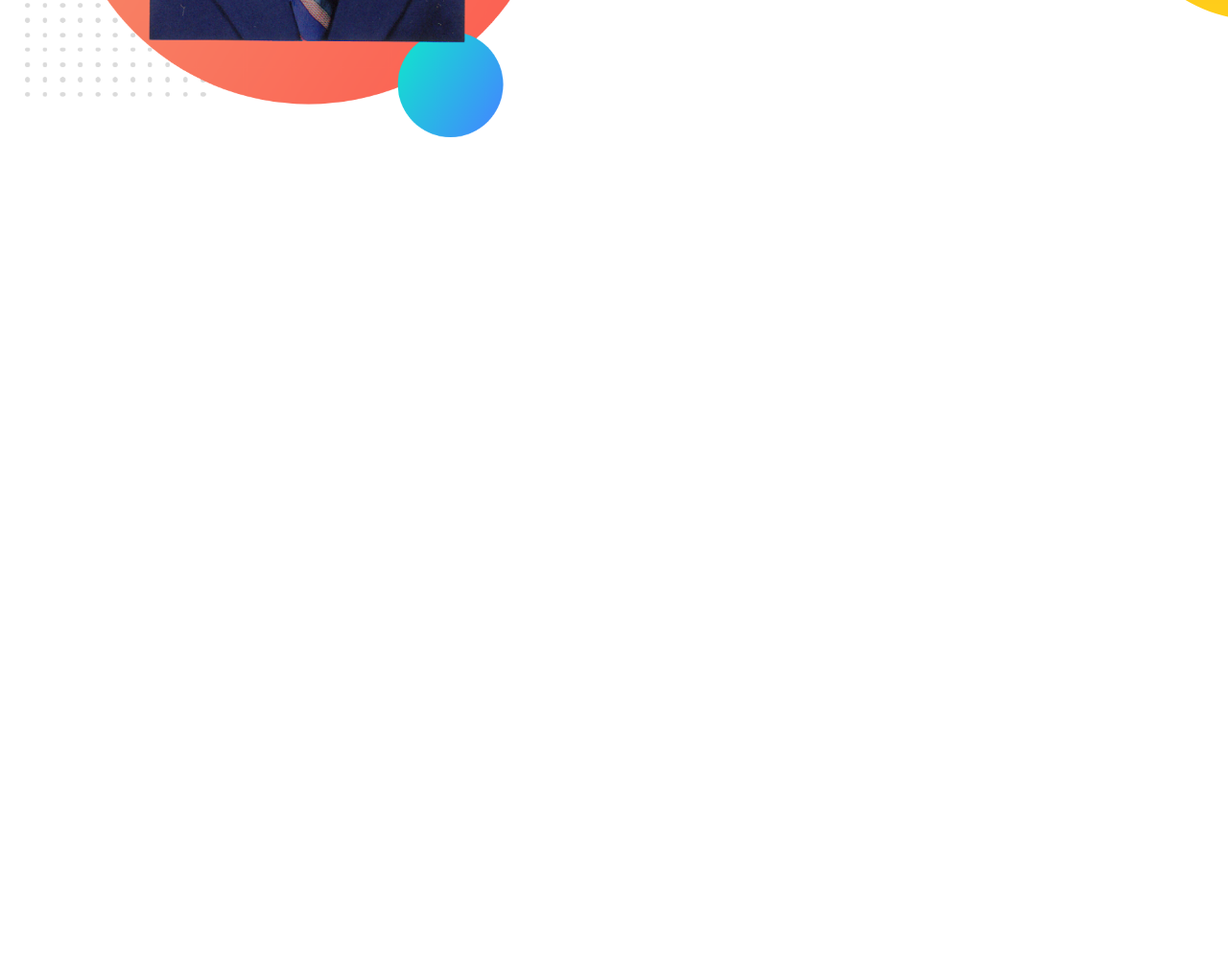
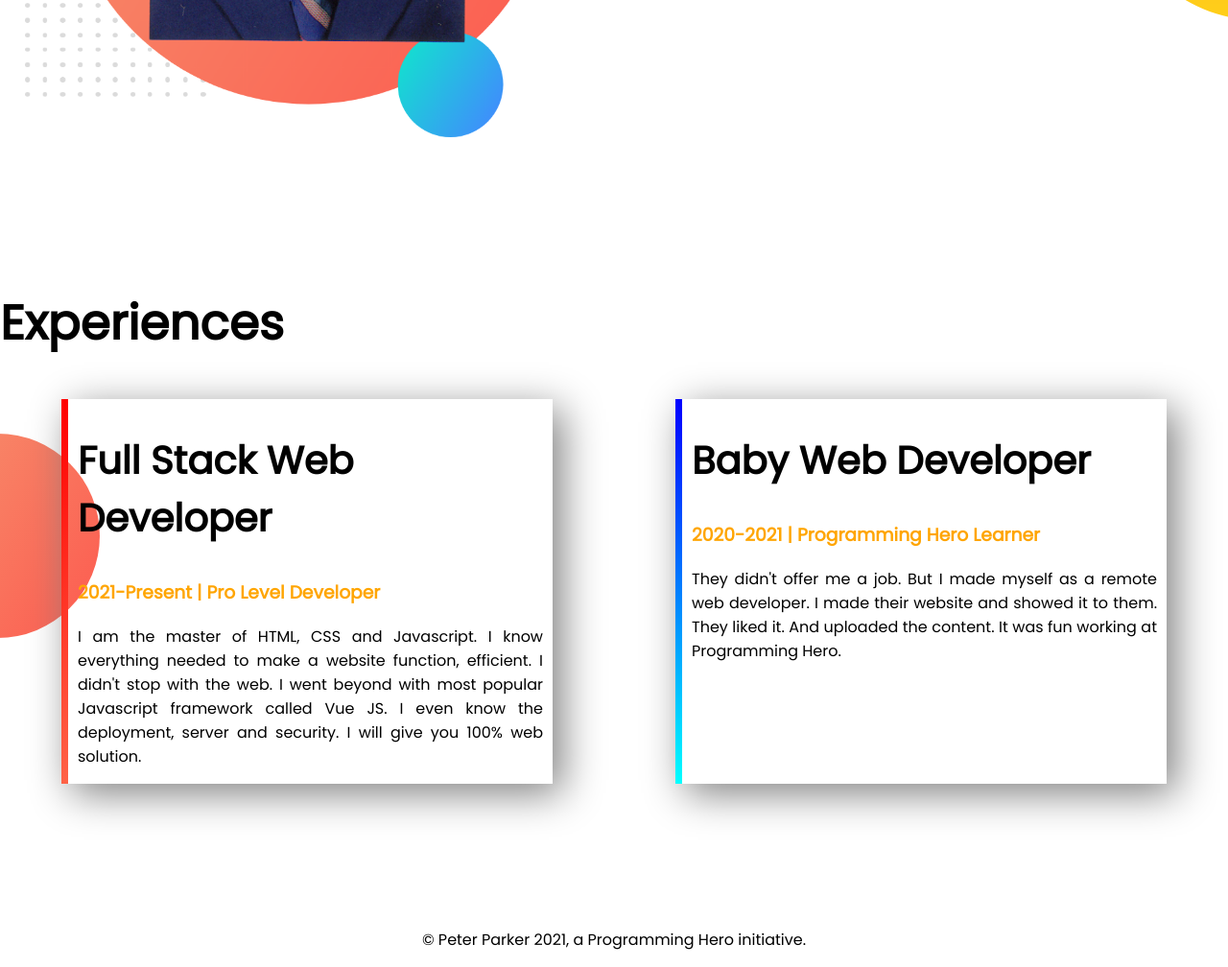
Before and after one commit to SyedTanveerIslam/Portfolio-Website, a plain HTML site: page index.html in a window 1280 px wide. Shown: the part 1112-2120 px from the top of the page at 96% size. Before the commit the page ends 1412 px from the top, so only its background shows below. Drawn offline with Linux system fonts and the light colour scheme.

Commit message:
Third Section and Footer Added

```diff
--- a/index.html
+++ b/index.html
@@ -13,7 +13,7 @@
 </head>
 
 <body>
-    <section class="top-banner">
+    <section class="top-banner flexible-container">
         <div class="half-width">
             <h1>Welcome To</h1>
             <h1><span class="orange-color">Tanveer's</span> World</h1>
@@ -30,7 +30,7 @@
             <img src="images/Syed-Tanveer-Islam.png" alt="">
         </div>
     </section>
-    <section class="dream-big">
+    <section class="dream-big flexible-container">
         <div class="half-width">
             <img src="images/Syed-Tanveer-Islam.png" alt="">
         </div>
@@ -43,6 +43,28 @@
             <a class="link-button" target="_blank" href="">DOWNLOAD RESUME</a>
         </div>
     </section>
+    <section class="experience-area">
+        <h1>Experiences</h1>
+        <div class="flexible-container">
+            <div id="fullstack-developer"class="experience-item">
+                <h2>Full Stack Web Developer</h2>
+                <h3><span class="orange-color">2021-Present | Pro Level Developer</span></h3>
+                <p>I am the master of HTML, CSS and Javascript. I know everything needed to make a website function,
+                    efficient. I didn't stop with the web. I went beyond with most popular Javascript framework called
+                    Vue JS. I even know the deployment, server and security. I will give you 100% web solution.</p>
+            </div>
+            <div id="web-developer"class="experience-item">
+                <h2>Baby Web Developer</h2>
+                <h3><span class="orange-color">2020-2021 | Programming Hero Learner</span></h3>
+                <p>They didn't offer me a job. But I made myself as a remote web developer. I made their website and
+                    showed it to them. They liked it. And uploaded the content. It was fun working at Programming Hero.
+                </p>
+            </div>
+        </div>
+    </section>
+    <footer>
+        <p>© Peter Parker 2021, a Programming Hero initiative.</p>
+    </footer>
 </body>
 
 </html>
--- a/style.css
+++ b/style.css
@@ -5,6 +5,10 @@ body {
 
 h1 {
     font-size: 50px;
+}
+
+h2 {
+    font-size: 40px;
 }
 
 p {
@@ -15,7 +19,7 @@ p {
     color: orange;
 }
 
-section {
+.flexible-container {
     display: flex;
     margin-bottom: 150px;
 }
@@ -26,7 +30,7 @@ section {
 }
 
 .half-width img {
-    width: 90%
+    width: 90%;
 }
 
 .link-button {
@@ -48,3 +52,34 @@ section {
     background-repeat: no-repeat;
     background-position: right;
 }
+
+.experience-item {
+    box-shadow: 10px 10px 40px gray;
+    width: 80%;
+    margin-left: 5%;
+    margin-right: 5%;
+    padding-left: 10px;
+    padding-right: 10px;
+}
+
+.experience-area {
+    background-image: url(images/exp-bg.png);
+    background-repeat: no-repeat;
+    background-position: left;
+}
+
+#fullstack-developer {
+    border-left: 7px solid;
+    border-image: linear-gradient(red, tomato);
+    border-image-slice: 1;
+}
+
+#web-developer {
+    border-left: 7px solid;
+    border-image: linear-gradient(blue, cyan);
+    border-image-slice: 1;
+}
+
+footer p {
+    text-align: center;
+}
```
